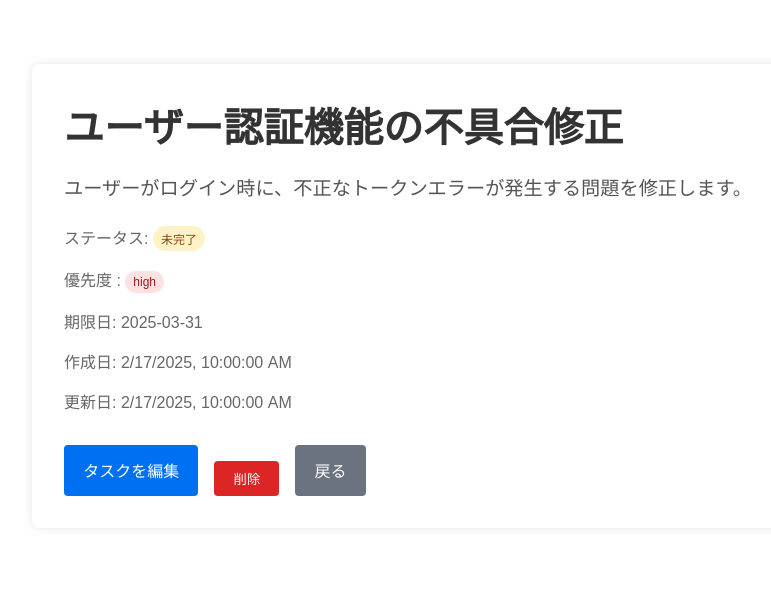
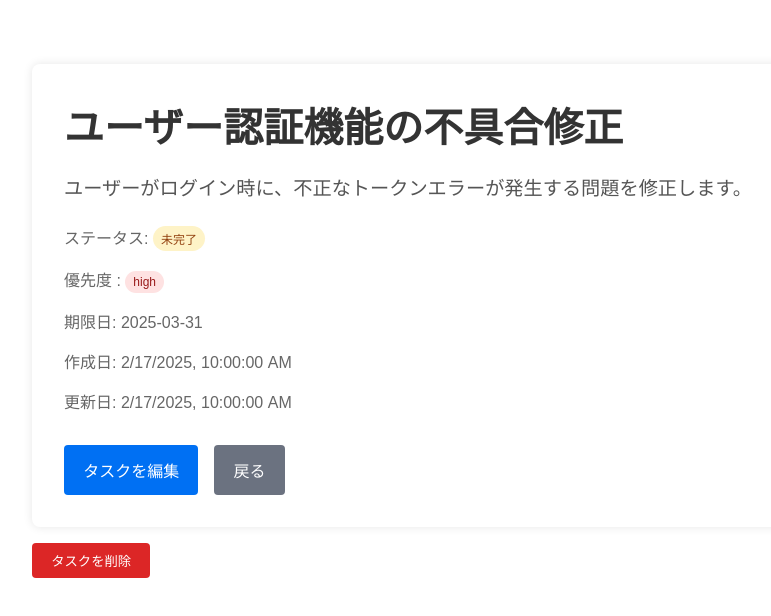
Before and after one commit to kobakaho/react-todo-app, a React (Vite) app: page /tasks/1 in a window 1280 px wide. Shown: the top 616 px of the page, without its empty margins (208-979 px from the left). Built offline with nearby package versions, Linux system fonts and the light colour scheme.

Commit message:
タスク詳細画面にTaskDeleteButtonコンポーネントを呼び出す

```diff
--- a/src/features/tasks/components/TaskDetail.tsx
+++ b/src/features/tasks/components/TaskDetail.tsx
@@ -1,28 +1,15 @@
-import { Link, useNavigate } from "react-router-dom";
+import { Link } from "react-router-dom";
 // import { Priority, Task } from "../../../types/task";
 import styles from "../styles/taskDetail.module.css";
 import { getPriorityClass } from "../utils/priority";
 import { getStatusLabel } from "../utils/status-label";
 import { Task } from "../../../types/task";
-import { mockTasks } from "../mocks/task";
 
 type Props = {
     task: Task;
 };
 
 export default function TaskDetail({ task }: Props) {
-    const navigate = useNavigate();
-
-    // 削除処理
-    const handleDelete = () => {
-        if (window.confirm("本当にこのタスクを削除しますか？")) {
-            const idx = mockTasks.findIndex((t) => t.id === task.id);
-            if (idx !== -1) {
-                mockTasks.splice(idx, 1);
-                navigate("/tasks");
-            }
-        }
-    };
     return (
         <div className={styles.container}>
             <h1 className={styles.title}>{task.title}</h1>
@@ -54,9 +41,6 @@ export default function TaskDetail({ task }: Props) {
                 <Link to={`/tasks/${task.id}/edit`} className={styles.editLink}>
                     タスクを編集
                 </Link>
-                <button onClick={handleDelete} className={styles.taskDeleteBtn}>
-                    削除
-                </button>
                 <Link to="/tasks" className={styles.backLink}>
                     戻る
                 </Link>
--- a/src/features/tasks/containers/TaskDetailContainer.tsx
+++ b/src/features/tasks/containers/TaskDetailContainer.tsx
@@ -3,6 +3,7 @@ import { useParams } from "react-router-dom";
 import { getTaskById } from "../hooks/getTaskById";
 import { Task } from "../../../types/task";
 import TaskDetail from "../components/TaskDetail";
+import TaskDeleteButton from "../components/TaskDelete";
 import styles from "../styles/taskDetail.module.css";
 
 export default function TaskDetailContainer() {
@@ -43,6 +44,9 @@ export default function TaskDetailContainer() {
     return (
         <div className={styles.taskDetailContainer}>
             <TaskDetail task={task} /> {/* 取得したタスク情報をTaskDetailコンポーネントに渡す */}
+            <div>
+                <TaskDeleteButton id={task.id} />
+            </div>
         </div>
     );
 }
--- a/src/features/tasks/containers/TaskFormContainer.tsx
+++ b/src/features/tasks/containers/TaskFormContainer.tsx
@@ -9,6 +9,8 @@ import { Priority, TaskFormData } from "../../../types/task";
 // TaskFormContainerコンポーネント タスク作成フォームの状態を管理
 // 入力ミス・ズレを防ぐ
 export default function TaskFormContainer() {
+// const { id } = useParams<{ id?: string }>(); //新規作成時はidは不要
+
     const [formData, setFormData] = useState<TaskFormData>({
         title: "",
         description: "",
@@ -36,13 +38,14 @@ export default function TaskFormContainer() {
         navigate("/tasks");
     };
 
+
     return (
         <div className={styles.container}>
             <h1>タスク作成</h1>
             <TaskForm
-            formData={formData}
-            onSubmit={handleSubmit}
-            onChange={handleChange}
+                formData={formData}
+                onChange={handleChange}
+                onSubmit={handleSubmit}
             />
             <div className={styles.cancelContainer}>
                 <Link to="/tasks" className={styles.cancelLink}>
```
